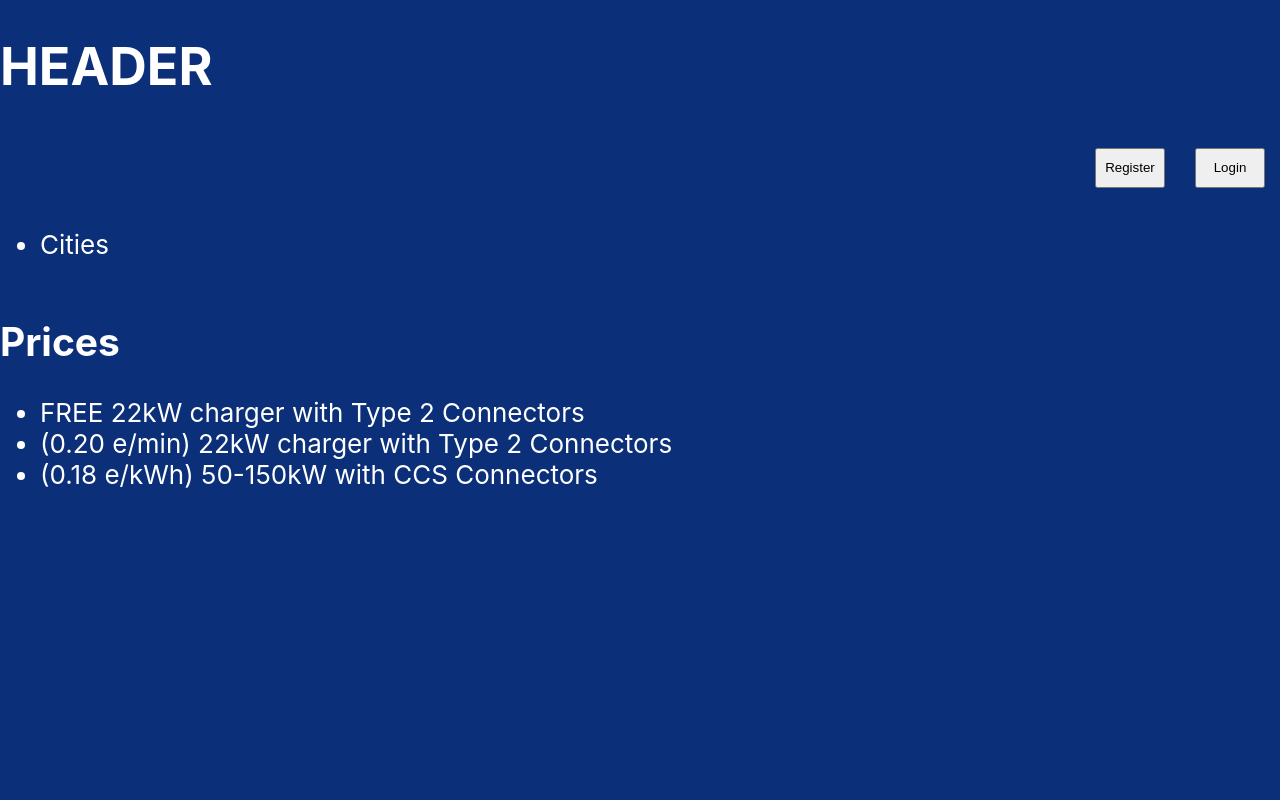
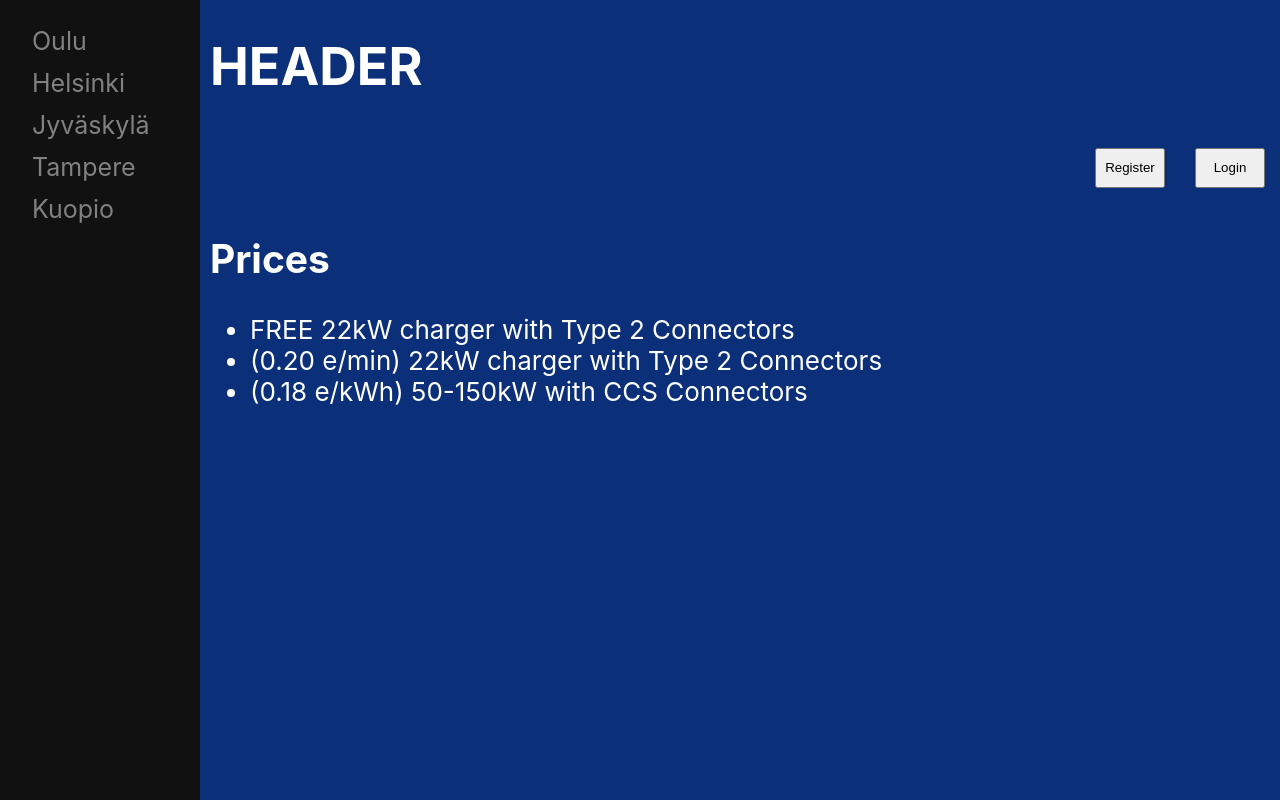
Before and after one commit to julkuvii/WebFrameworksEx, a React (Create React App) app in the folder client/: page / in a window 1280 px wide. Built offline with nearby package versions, Linux system fonts and the light colour scheme; no server answers.

Commit message:
added css to frontpage and loggedin views

```diff
--- a/client/src/components/FrontPage.js
+++ b/client/src/components/FrontPage.js
@@ -5,7 +5,7 @@ import { Link } from "react-router-dom";
 export default function FrontPage(props) {
     return (
         <div className={styles.frontpage}>
-            <div className="header">
+            <div className={styles.header}>
             <h1>HEADER</h1>
 
                 <div>
@@ -18,13 +18,15 @@ export default function FrontPage(props) {
             </div>
 
 
-            <div className="cities">
-            <ul>
-                <li>Cities</li>
-            </ul>
+            <div className={styles.cities}>
+                <a href="#">Oulu</a>
+                <a href="#">Helsinki</a>
+                <a href="#">Jyväskylä</a>
+                <a href="#">Tampere</a>
+                <a href="#">Kuopio</a>
             </div>
 
-            <div className="prices">
+            <div className={styles.prices}>
                 <h2>Prices</h2>
                 <ul>
                     <li>FREE 22kW charger with Type 2 Connectors</li>
--- a/client/src/components/FrontPage.module.css
+++ b/client/src/components/FrontPage.module.css
@@ -9,8 +9,54 @@
     color: white;
 }
 
+.header {
+    margin-left: 210px;
+
+
+}
+
+.prices {
+    height: 100%;
+    margin-left: 210px;
+
+
+}
+
 button {
     height: 40px;
     margin: 15px;
     float: right;
 }
+
+.cities {
+    height: 100%;
+    width: 200px;
+    position: fixed;
+    z-index: 1;
+    top: 0;
+    left: 0;
+    background-color: #111;
+    overflow-x: hidden;
+    padding-top: 20px;
+  }
+
+  .cities a {
+    padding: 6px 6px 6px 32px;
+    text-decoration: none;
+    font-size: 25px;
+    color: #818181;
+    display: block;
+  }
+
+  .cities a:hover {
+    color: #f1f1f1;
+  }
+
+  .main {
+    margin-left: 200px; /* Same as the width of the sidenav */
+  }
+
+  @media screen and (max-height: 450px) {
+    .cities {padding-top: 15px;}
+    .cities a {font-size: 18px;}
+  }
--- a/client/src/components/LoggedIn.js
+++ b/client/src/components/LoggedIn.js
@@ -4,21 +4,24 @@ import { BrowserRouter as Router, Route, Link } from "react-router-dom";
 
 export default function LoggedIn(props) {
     return (
-        <div>
-            <div className= { styles.LoggedIn } >
+        <div className={styles.loggedIn}>
+            <div className= { styles.header } >
             <h1>HEADER</h1>
+            <h2>Welcome!</h2>
             <button><Link to="/">Log Out</Link></button>
-            <button>Past Charges</button>
+
             </div>
 
-            <div className="cities">
-                <p>This shows when logged in</p>
-                <ul>
-                    <li>Cities</li>
-                </ul>
+            <div className={styles.cities}>
+                <a href="#">Oulu</a>
+                <a href="#">Helsinki</a>
+                <a href="#">Jyväskylä</a>
+                <a href="#">Tampere</a>
+                <a href="#">Kuopio</a>
+                <a href="#">Past charges</a>
             </div>
 
-            <div className="prices">
+            <div className={styles.prices}>
                 <h2>Prices</h2>
                 <ul>
                     <li>FREE 22kW charger with Type 2 Connectors</li>
--- a/client/src/components/LoggedIn.module.css
+++ b/client/src/components/LoggedIn.module.css
@@ -1,6 +1,6 @@
 
-.frontpage {
-    background-color: #282c34;
+.loggedIn {
+    background-color: #0b3079;
     min-height: 100vh;
     display: flex;
     flex-direction: column;
@@ -13,3 +13,56 @@ button {
     margin: 15px;
     float: right;
 }
+
+
+.header {
+  margin-left: 210px;
+
+
+}
+
+.prices {
+  height: 100%;
+  margin-left: 210px;
+
+
+}
+
+button {
+  height: 40px;
+  margin: 15px;
+  float: right;
+}
+
+.cities {
+  height: 100%;
+  width: 200px;
+  position: fixed;
+  z-index: 1;
+  top: 0;
+  left: 0;
+  background-color: #111;
+  overflow-x: hidden;
+  padding-top: 20px;
+}
+
+.cities a {
+  padding: 6px 6px 6px 32px;
+  text-decoration: none;
+  font-size: 25px;
+  color: #818181;
+  display: block;
+}
+
+.cities a:hover {
+  color: #f1f1f1;
+}
+
+.main {
+  margin-left: 200px; /* Same as the width of the sidenav */
+}
+
+@media screen and (max-height: 450px) {
+  .cities {padding-top: 15px;}
+  .cities a {font-size: 18px;}
+}
--- a/client/src/data.json
+++ b/client/src/data.json
@@ -9,7 +9,7 @@
 
         {
             "id": 2 ,
-            "city":"Oulu",
+            "city":"Helsinki",
             "code":"002A",
             "type":"fast"
         },
@@ -23,7 +23,7 @@
 
         {
             "id": 4 ,
-            "city":"Jyväskylä",
+            "city":"Tampere",
             "code":"002B",
             "type":"fast"
         },
```
